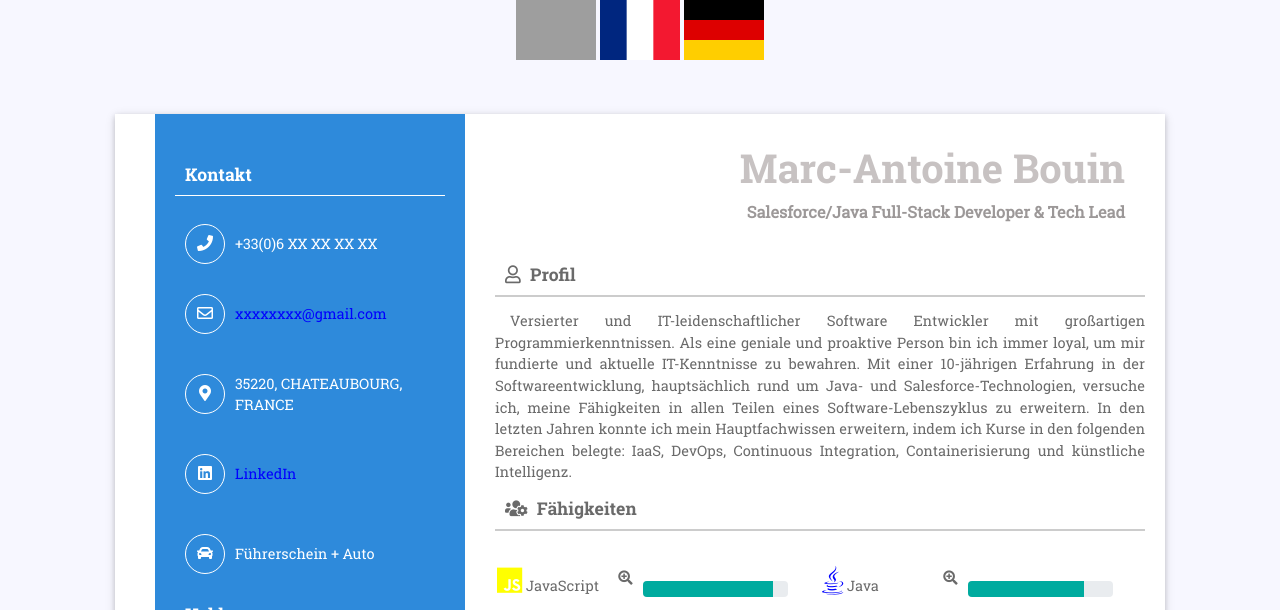
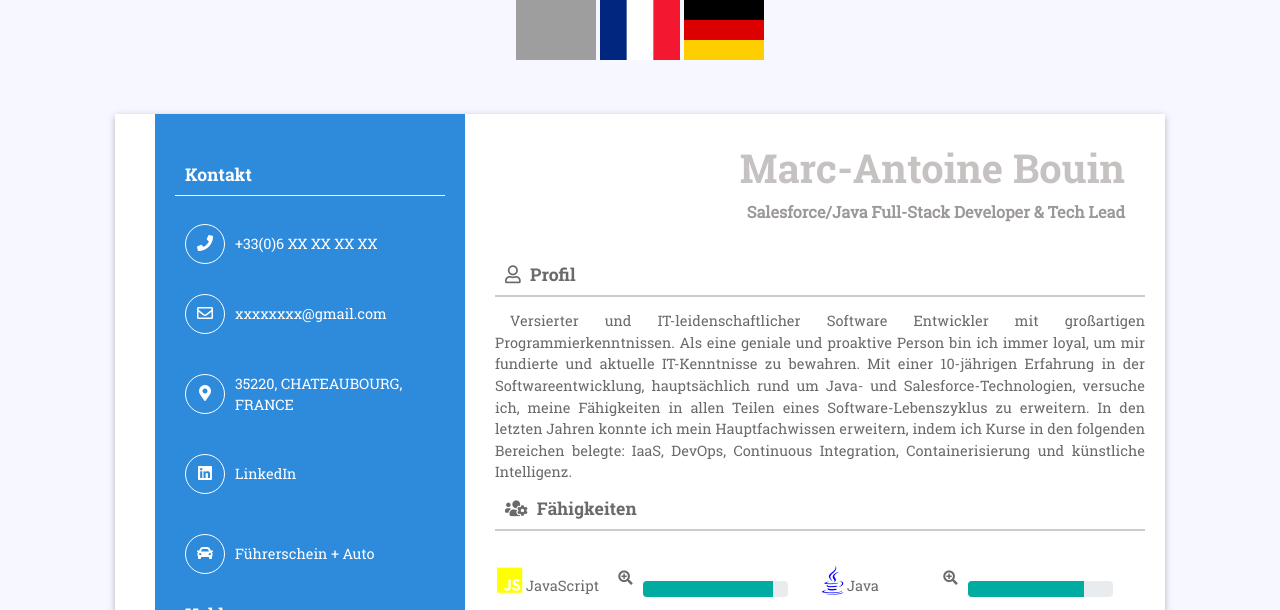
Before and after one commit to bretondev/portfolio, a plain HTML site: page de/index.html in a window 1280 px wide. Shown: the top 610 px of the page. Drawn offline with Linux system fonts and the light colour scheme; grey boxes are pictures that could not be loaded.

Commit message:
Liens blancs

```diff
--- a/assets/css/style.css
+++ b/assets/css/style.css
@@ -23,6 +23,10 @@ a {
     text-decoration: none;
     outline: none;
     color: blue;
+}
+
+.profile-box a {
+    color: white;
 }
 
 a:hover {
```
